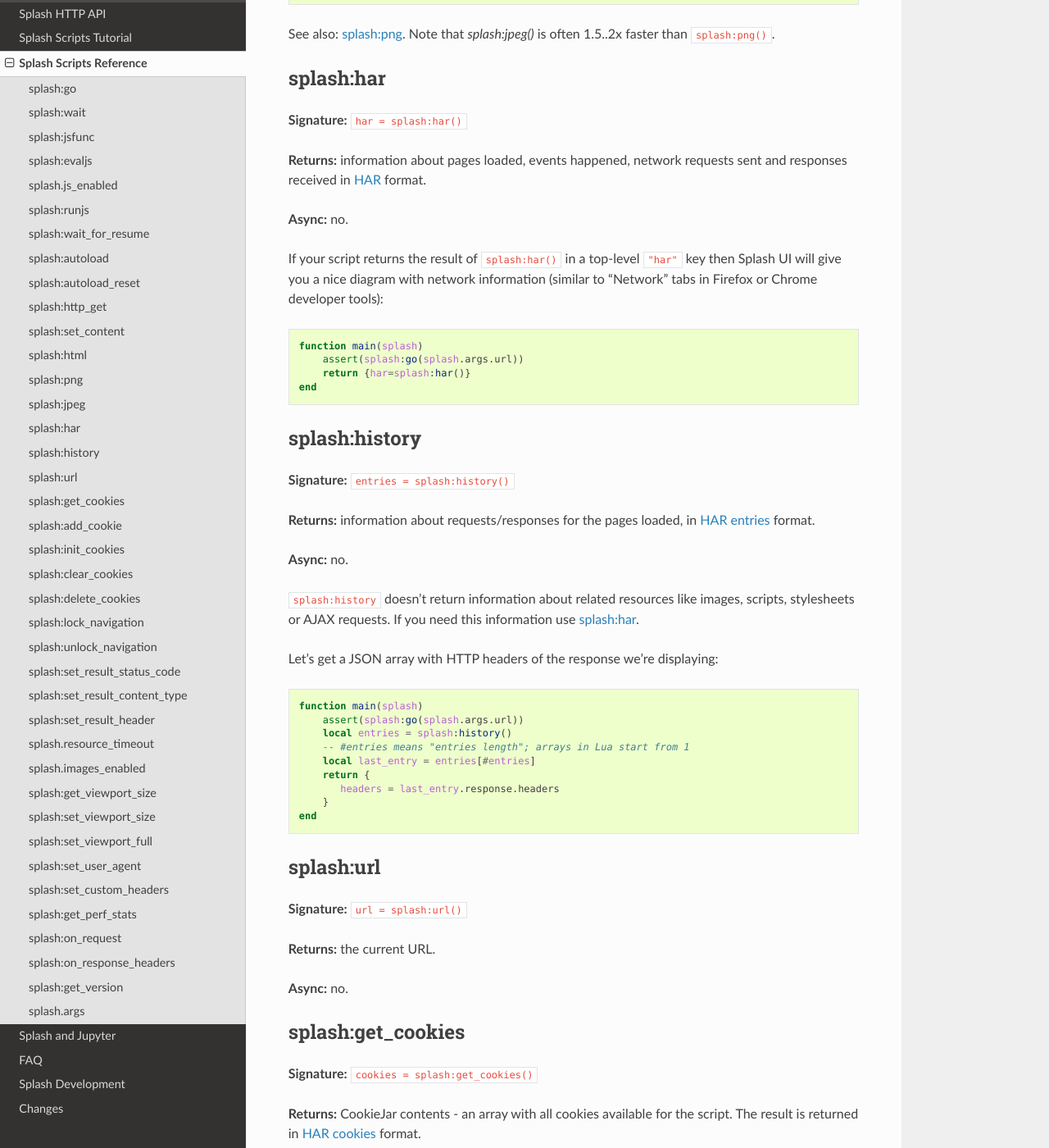
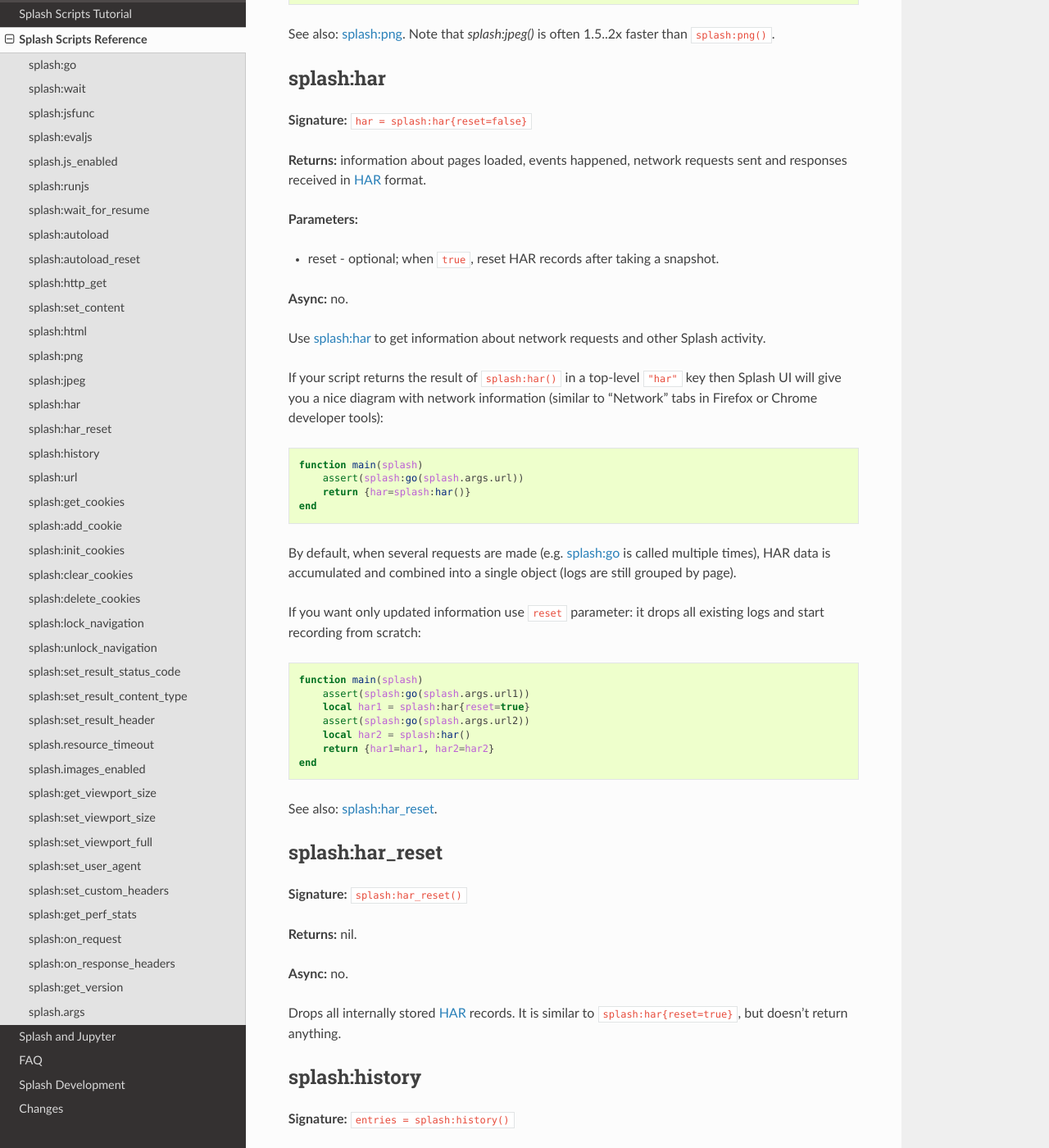
Before and after one commit to scrapinghub/splash, a Sphinx documentation site: the page built from docs/scripting-ref.rst, in a window 1280 px wide and 1400 px high, scrolled down 19213 px. Shown: the whole window at 82% size. Built offline with Sphinx 7.4.7 and the Read the Docs theme 2.0.0, drawn with Linux system fonts in a browser that asks for light colours.

Commit message:
splash:har{reset=true}; docs

```diff
--- a/docs/scripting-ref.rst
+++ b/docs/scripting-ref.rst
@@ -1033,12 +1033,19 @@ See also: :ref:`splash-png`. Note that `splash:jpeg()` is often
 splash:har
 ----------
 
-**Signature:** ``har = splash:har()``
+**Signature:** ``har = splash:har{reset=false}``
 
 **Returns:** information about pages loaded, events happened,
 network requests sent and responses received in HAR_ format.
 
-**Async:** no.
+**Parameters:**
+
+* reset - optional; when ``true``, reset HAR records after taking a snapshot.
+
+**Async:** no.
+
+Use :ref:`splash-har` to get information about network requests and
+other Splash activity.
 
 If your script returns the result of ``splash:har()`` in a top-level
 ``"har"`` key then Splash UI will give you a nice diagram with network
@@ -1051,8 +1058,41 @@ information (similar to "Network" tabs in Firefox or Chrome developer tools):
          return {har=splash:har()}
      end
 
+By default, when several requests are made (e.g. :ref:`splash-go` is called
+multiple times), HAR data is accumulated and combined into a single object
+(logs are still grouped by page).
+
+If you want only updated information use ``reset`` parameter: it drops
+all existing logs and start recording from scratch:
+
+.. code-block:: lua
+
+     function main(splash)
+         assert(splash:go(splash.args.url1))
+         local har1 = splash:har{reset=true}
+         assert(splash:go(splash.args.url2))
+         local har2 = splash:har()
+         return {har1=har1, har2=har2}
+     end
+
+See also: :ref:`splash-har-reset`.
+
 .. _HAR: http://www.softwareishard.com/blog/har-12-spec/
 
+
+.. _splash-har-reset:
+
+splash:har_reset
+----------------
+
+**Signature:** ``splash:har_reset()``
+
+**Returns:** nil.
+
+**Async:** no.
+
+Drops all internally stored HAR_ records. It is similar to
+``splash:har{reset=true}``, but doesn't return anything.
 
 .. _splash-history:
 
```
Also changed, not shown: 4 other files.
